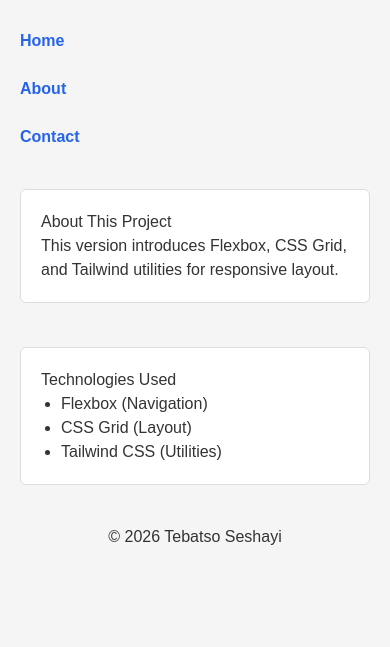
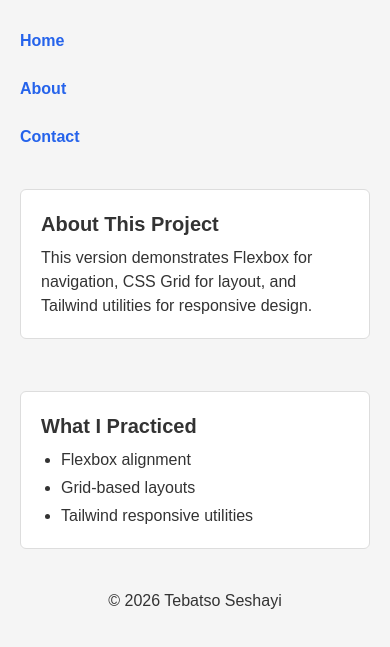
Before and after one commit to tibz-dev/htmllearn, a plain HTML site: page index.html in a window 390 px wide. Shown: the part 115-762 px from the top of the page. Drawn offline with nearby package versions, Linux system fonts and the light colour scheme.

Commit message:
Update main content sections with Flexbox and CSS Grid for improved layout and responsiveness

```diff
--- a/index.html
+++ b/index.html
@@ -49,32 +49,35 @@
     </nav>
 
     <!-- Main content -->
-    <main class="grid grid-cols-1 md:grid-cols-2 gap-6">
+   <main class="grid grid-cols-1 md:grid-cols-2 gap-8 max-w-5xl mx-auto">
     <!--
-            grid               → enables CSS Grid
-            grid-cols-1        → 1 column on mobile
-            md:grid-cols-2     → 2 columns on medium screens
-            gap-6              → spacing between grid items
+        max-w-5xl → limits content width on large screens
+        mx-auto   → centers content horizontally
     -->
 
     <section class="card">
-            <h2>About This Project</h2>
+        <h2 class="text-xl font-semibold mb-2">
+            About This Project
+        </h2>
         <p>
-                This version introduces Flexbox, CSS Grid,
-                and Tailwind utilities for responsive layout.
+            This version demonstrates Flexbox for navigation,
+            CSS Grid for layout, and Tailwind utilities for
+            responsive design.
         </p>
     </section>
 
     <section class="card">
-            <h2>Technologies Used</h2>
-            <ul class="list-disc pl-5">
-                <li>Flexbox (Navigation)</li>
-                <li>CSS Grid (Layout)</li>
-                <li>Tailwind CSS (Utilities)</li>
+        <h2 class="text-xl font-semibold mb-2">
+            What I Practiced
+        </h2>
+        <ul class="list-disc pl-5 space-y-1">
+            <!-- space-y → vertical spacing between list items -->
+            <li>Flexbox alignment</li>
+            <li>Grid-based layouts</li>
+            <li>Tailwind responsive utilities</li>
         </ul>
     </section>
     </main>
-
     <!-- Semantic footer -->
     <footer class="site-footer">
         <p>© 2026 Tebatso Seshayi</p>
```
Lines whose indentation alone changed are shown as unchanged.
